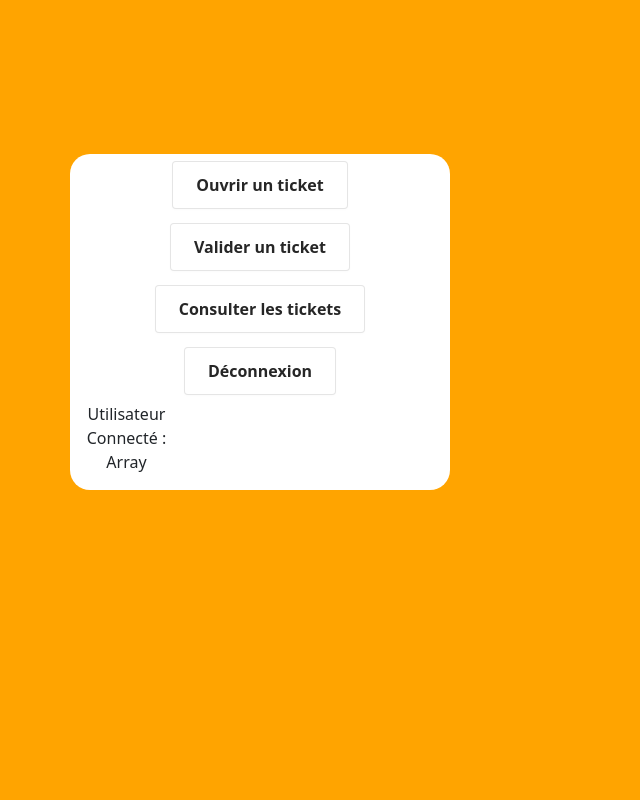
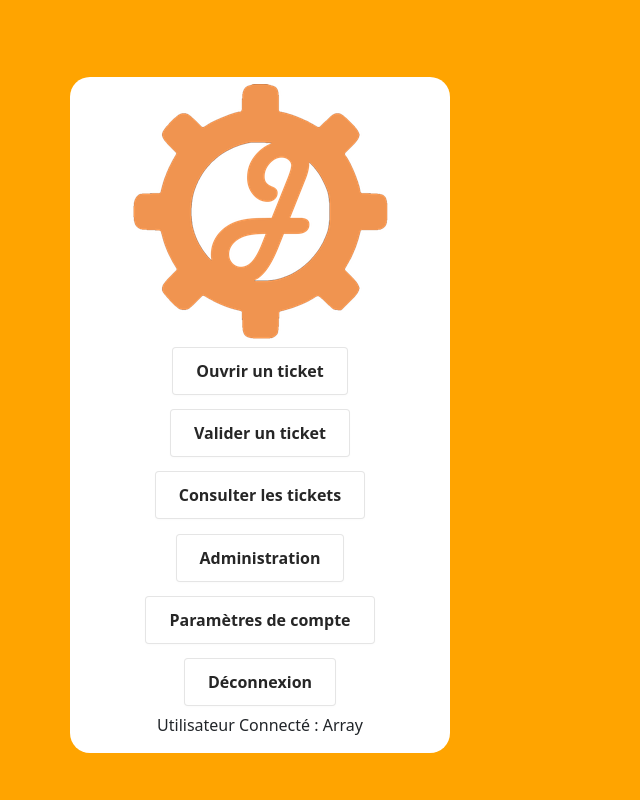
Before and after one commit to GuGules/ticketTool, a PHP site: page /menu.php in a window 1280 px wide. Shown: the whole page, without its empty margins (0-640 px from the left). Run offline with PHP 8.4, Linux system fonts and the light colour scheme; the visitor is signed in with stand-in values (Sample User, id 1).

Commit message:
Début interfaçage page gestion paramètres personnels

```diff
--- a/ticketTool/menu.php
+++ b/ticketTool/menu.php
@@ -4,18 +4,23 @@
 <head>
     <?php include("include/head.php");
     include("include/connectDB.php"); ?>
-    <link rel="stylesheet" href="menu-style.css" type="text/css">
+    <link rel="stylesheet" href="style/menu-style.css" type="text/css">
 </head>
 
 <body>
     <div class="container" id="menu">
         <div class="row">
             <div class="col-sm-4 col-md-4 col-lg-4 col-xl-4" id="menu-barre">
+                <img src="favicon.ico" class="img">
                 <form method="POST" action="#"><button class="menu-btn" type="submit">Ouvrir un ticket</button></form>
                 <form method="POST" action="#"><button class="menu-btn" type="submit">Valider un ticket</button></form>
                 <form method="POST" action="#"><button class="menu-btn" type="submit">Consulter les tickets</button></form>
-                <form method="POST" action="disconnect.php"><button class="menu-btn" type="submit">Déconnexion</button></form>
-                <div class="col-lg-3 col-xl-3"><?php echo "<p>Utilisateur Connecté : " . $_SESSION['ConnectedUser'] . "</p>"; ?></div>
+                <?php if($_SESSION['adminMode']==1){
+                    echo '<form method="POST" action="#"><button class="menu-btn" type="submit">Administration</button></form>';
+                }?>
+                <form method="POST" action="account_settings.php"><button class="menu-btn" type="submit">Paramètres de compte</button></form>
+                <form method="POST" action="script_disconnect.php"><button class="menu-btn" type="submit">Déconnexion</button></form>
+                <?php echo "<p class='feur'>Utilisateur Connecté : " . $_SESSION['ConnectedUser'] . "</p>"; ?>
             </div>
         </div>
     </div>
--- /dev/null
+++ b/ticketTool/script_disconnect.php
@@ -0,0 +1,5 @@
+<?php
+    session_reset();
+    $_SESSION['isLoggedIn']=false;
+    $_SESSION['ConnectedUser']="";
+    header('Location: index.php');?>
--- /dev/null
+++ b/ticketTool/style/menu-style.css
@@ -0,0 +1,72 @@
+body{
+  background-color:#FFA400;
+}
+.img {
+  margin-top:2%;
+}
+
+#menu-barre{
+    background-color: white;
+    align-items :center;
+    align-content: center;
+    text-align: center;
+    justify-content: center;
+    border-radius: 20px ;
+}
+
+  /* Bouton CSS */
+  .menu-btn {
+    align-items: center;
+    background-color: #FFFFFF;
+    border: 1px solid rgba(0, 0, 0, 0.1);
+    border-radius: .25rem;
+    box-shadow: rgba(0, 0, 0, 0.02) 0 1px 3px 0;
+    box-sizing: border-box;
+    color: rgba(0, 0, 0, 0.85);
+    cursor: pointer;
+    display: inline-flex;
+    font-family: system-ui,-apple-system,system-ui,"Helvetica Neue",Helvetica,Arial,sans-serif;
+    font-size: 16px;
+    font-weight: 600;
+    justify-content: center;
+    line-height: 1.25;
+    margin: 0;
+    min-height: 3rem;
+    padding: calc(.875rem - 1px) calc(1.5rem - 1px);
+    position: relative;
+    text-decoration: none;
+    transition: all 250ms;
+    user-select: none;
+    -webkit-user-select: none;
+    touch-action: manipulation;
+    vertical-align: baseline;
+    width: auto;
+  }
+
+  form{
+    padding-top: 2%;
+    padding-bottom :2%;
+  }
+
+  #menu{
+    padding-top : 6%;
+  }
+
+  .menu-btn:hover,
+  .menu-btn:focus {
+    border-color: rgba(0, 0, 0, 0.15);
+    box-shadow: rgba(0, 0, 0, 0.1) 0 4px 12px;
+    color: rgba(0, 0, 0, 0.65);
+  }
+
+  .menu-btn:hover {
+    transform: translateY(-1px);
+  }
+
+  .menu-btn:active {
+    background-color: #F0F0F1;
+    border-color: rgba(0, 0, 0, 0.15);
+    box-shadow: rgba(0, 0, 0, 0.06) 0 2px 4px;
+    color: rgba(0, 0, 0, 0.65);
+    transform: translateY(0);
+  }
```
Also changed, not shown: ticketTool/account_settings.php (added, +29 -0 lines), ticketTool/include/libConnexion.php (+19 -10 lines), ticketTool/index.php (+4 -4 lines), ticketTool/script_connect.php (added, +27 -0 lines), ticketTool/style/style-page.css (added, +17 -0 lines), ticketTool/style/style.css (added, +93 -0 lines), ticketTool/admin.php (added), ticketTool/new_ticket.php (added), ticketTool/script_changePassword.php (added), ticketTool/tickets.php (added), ticketTool/validate_ticket.php (added), 1 other file.
